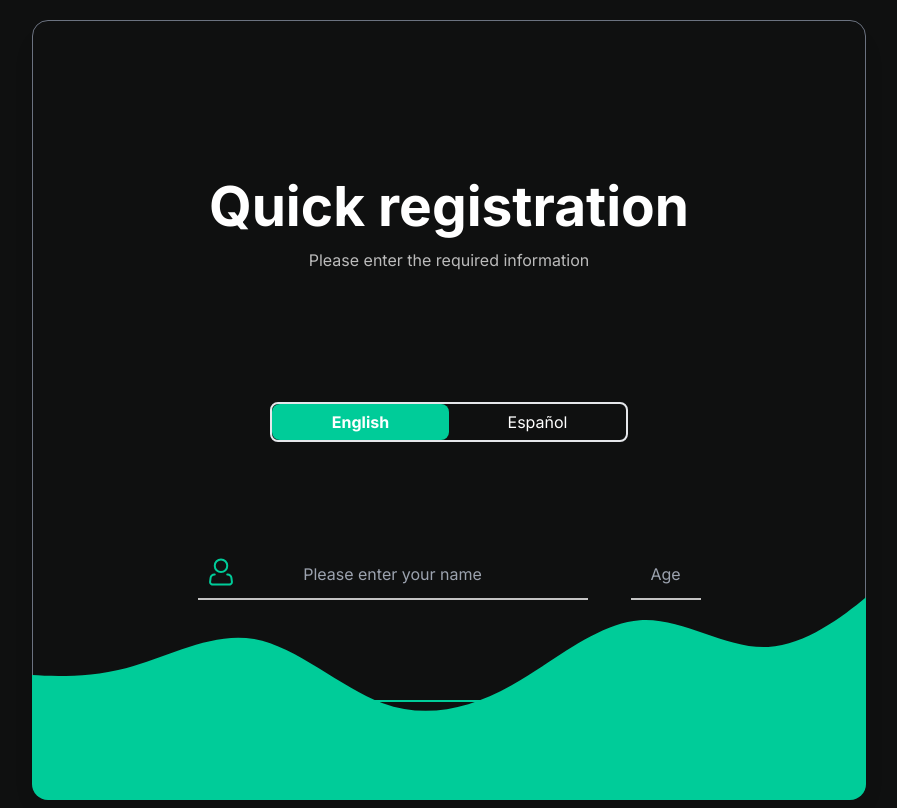
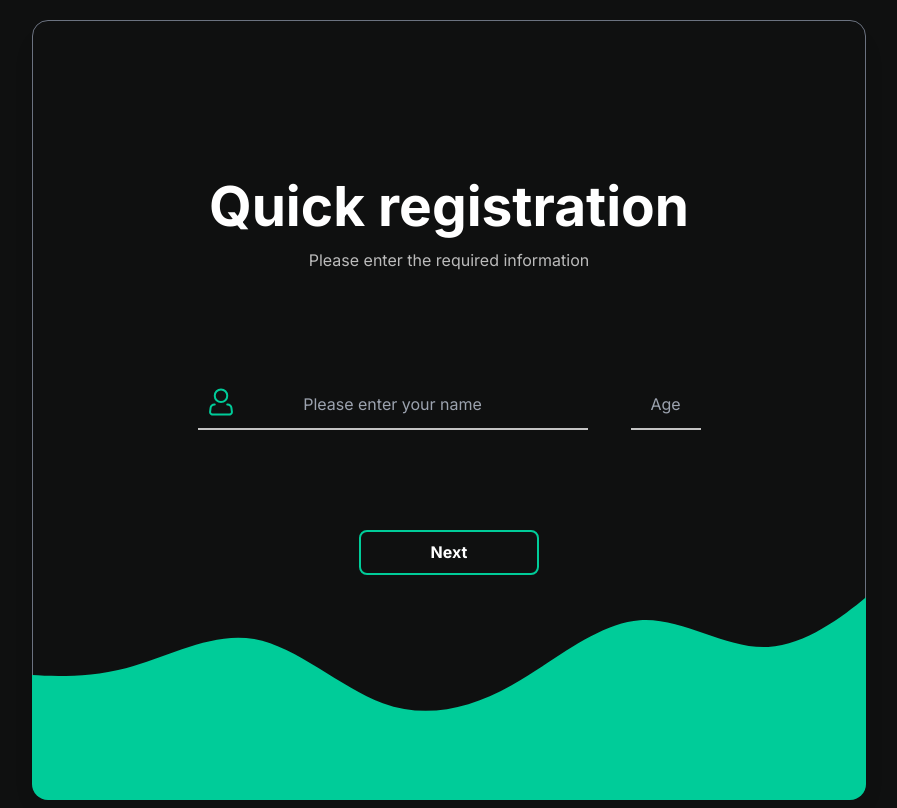
Before and after one commit to statusunknown418/bio-clickable-app, a Next.js app: page / in a window 1280 px wide. Shown: the whole page, without its empty margins (191-1088 px from the left). Built offline with nearby package versions, Linux system fonts and the light colour scheme.

Commit message:
fix: temporarily deprecated laguageSelector element

```diff
--- a/components/RegistrationScreen/MainRegistration.tsx
+++ b/components/RegistrationScreen/MainRegistration.tsx
@@ -14,7 +14,9 @@ export const MainRegistration: NextPage<Props> = () => {
           Please enter the required information
         </h2>
       </div>
-      <LanguageSelector extraClassnames="mt-[130px]" />
+      {/* <LanguageSelector extraClassnames="mt-[130px]" />
+        * Deprecated for now
+      */}
       <Inputs extraClassnames="mt-[120px]" />
 
       <BtnNext href={'/treatmentSettings'} />
```
